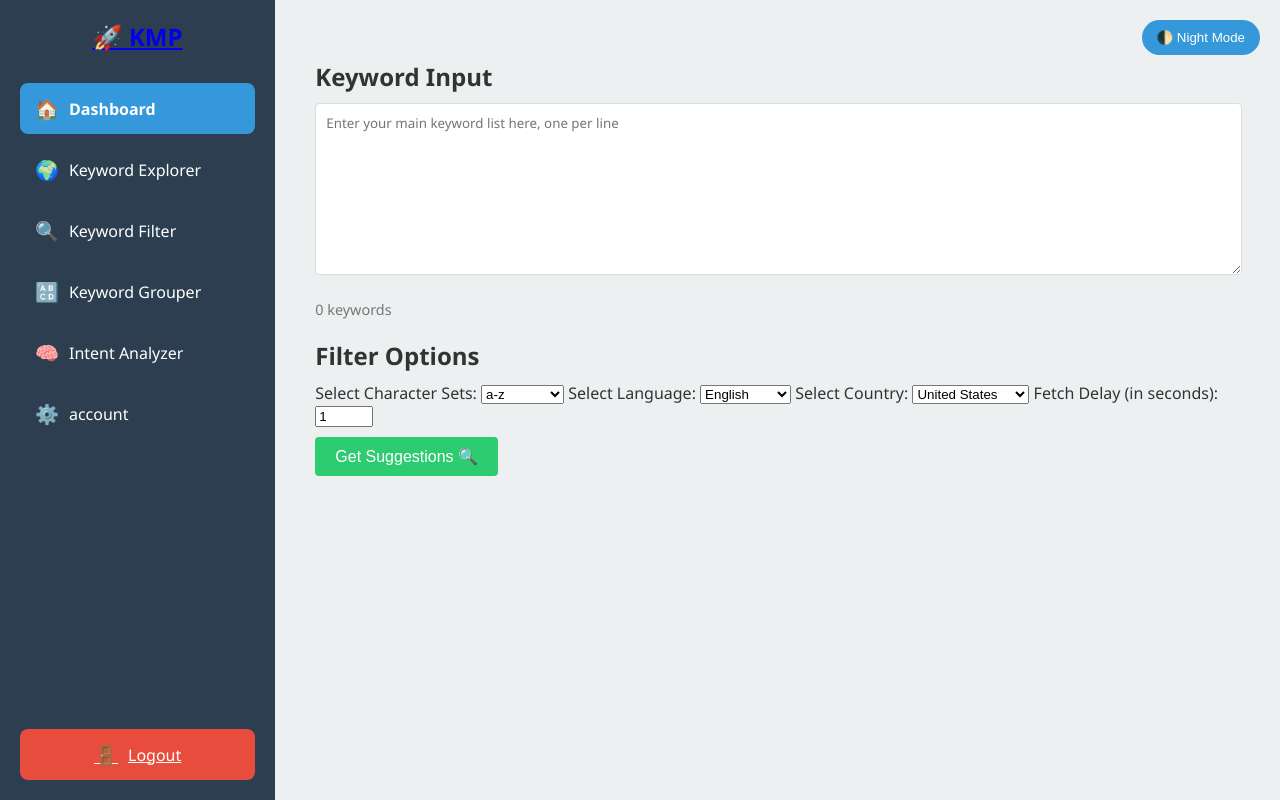
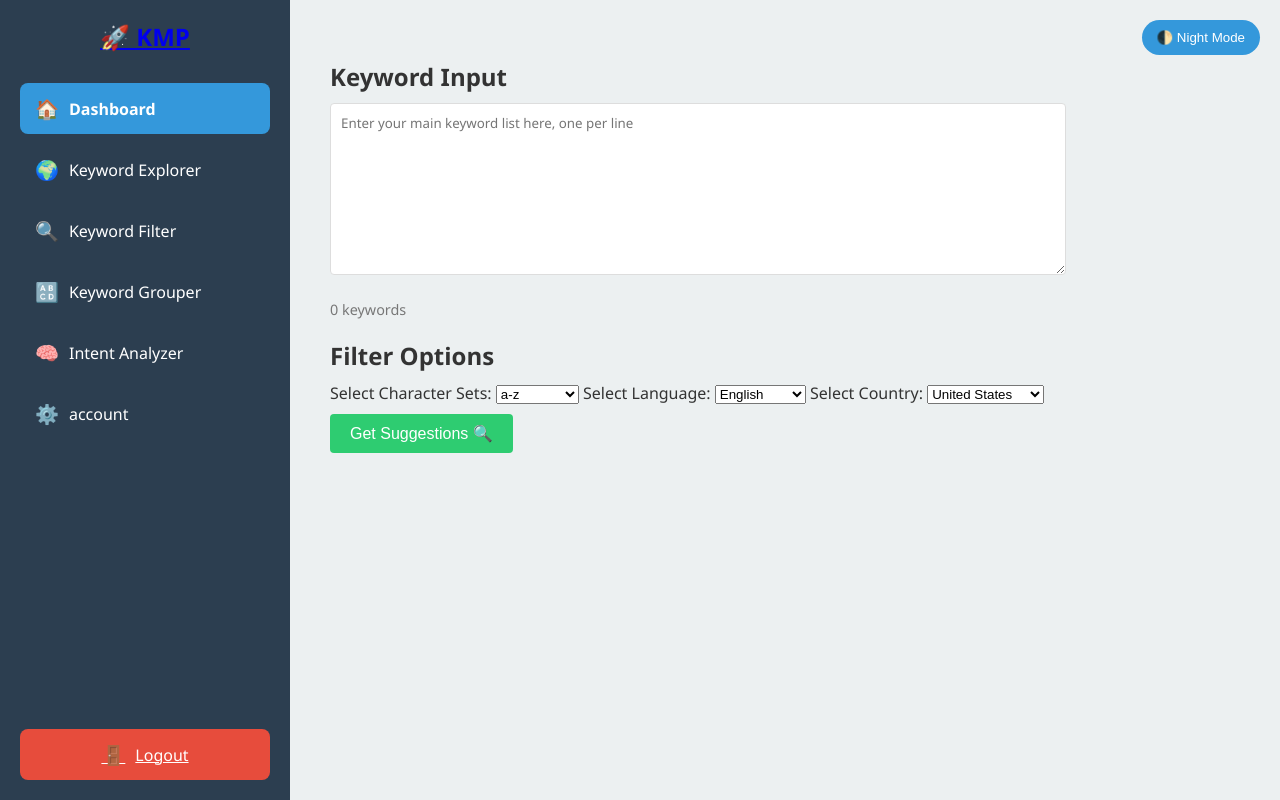
Before and after one commit to simowardi/Keyword-Mapper-Pro, a Flask app: page /keyword/keyword_explorer in a window 1280 px wide. Run offline with Flask 3, Linux system fonts and the light colour scheme; the visitor is signed in with stand-in values (Sample User, id 1).

Commit message:
update html exlorer and explore.js

```diff
--- a/KMP/routes/keyword.py
+++ b/KMP/routes/keyword.py
@@ -110,8 +110,6 @@
 
         for kw in expanded_keywords:
             suggestions.extend(get_google_suggestions(kw, language, country))
-            # Sleep for the specified delay before fetching suggestions
-            time.sleep(fetch_delay)
 
     return render_template('keyword_explorer.html', suggestions=suggestions)
 
--- a/KMP/templates/keyword_explorer.html
+++ b/KMP/templates/keyword_explorer.html
@@ -81,8 +81,6 @@
                     <option value="SG">Singapore</option>
                 </select>
 
-                <label for="fetch_delay">Fetch Delay (in seconds):</label>
-                <input type="number" id="fetch_delay" name="fetch_delay" value="1" min="1" style="width: 50px;">
             </div>
 
             <button type="submit" class="filter-btn">Get Suggestions 🔍</button>
@@ -91,7 +89,7 @@
 
     <!-- Results Section -->
     {% if suggestions %}
-    <div class="results-section">
+    <div class="results-section" style="display: flex; flex-direction: column; gap: 20px;">
         <div class="filter-box">
             <h2><i class="fas fa-filter"></i> Explored Results</h2>
             <textarea id="filteredResults" readonly placeholder="Filtered keywords will appear here" rows="15">{{ suggestions | join('\n') }}</textarea>
@@ -105,8 +103,7 @@
     </div>
     {% endif %}
 
-    <div id="stats" class="filter-box">
-        <!-- Stats content can be added here -->
+	<!-- Error Message -->
     </div>
 </div>
 
```
